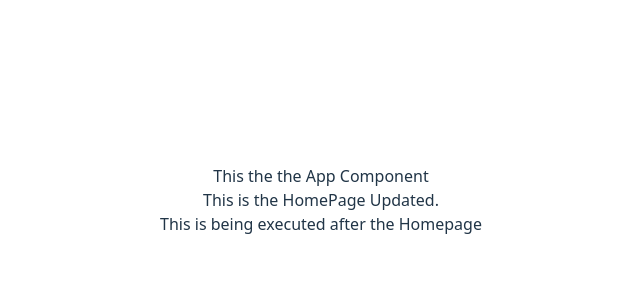
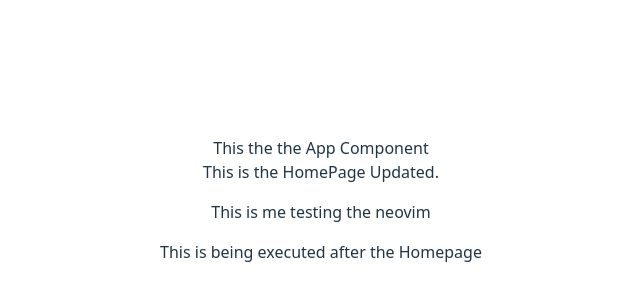
Before and after one commit to Mayank0321/weather, a React (Vite) app: page / in a window 1280 px wide. Shown: the part 200-500 px from the top of the page, without its empty margins (319-959 px from the left). Built offline with nearby package versions, Linux system fonts and the light colour scheme.

Commit message:
Testing neovim

```diff
--- a/src/components/Home.jsx
+++ b/src/components/Home.jsx
@@ -3,6 +3,7 @@ function Home() {
   return (
     <>
       <div>This is the HomePage Updated.</div>
+      <p>This is me testing the neovim</p>
     </>
   );
 }
```
